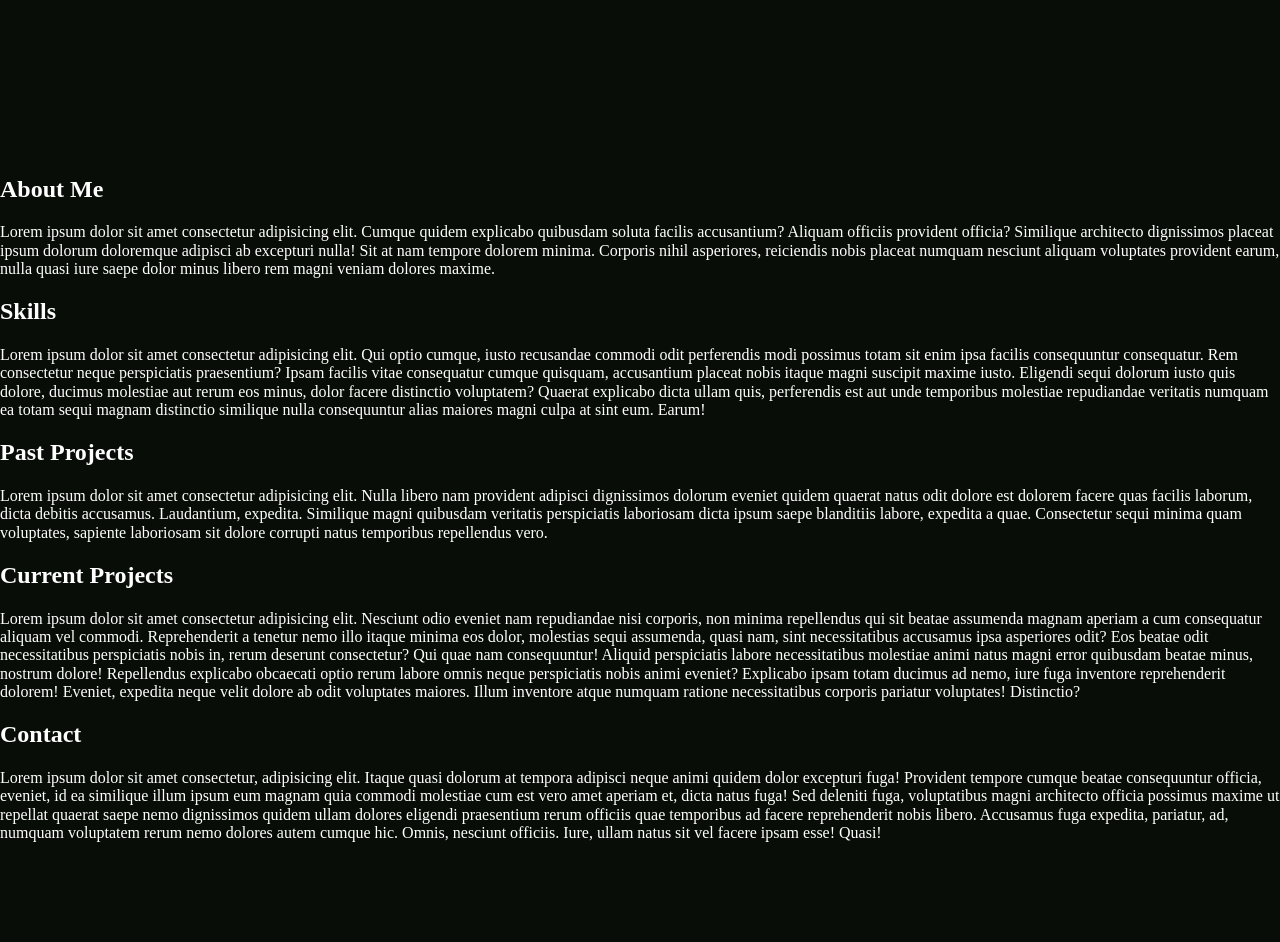
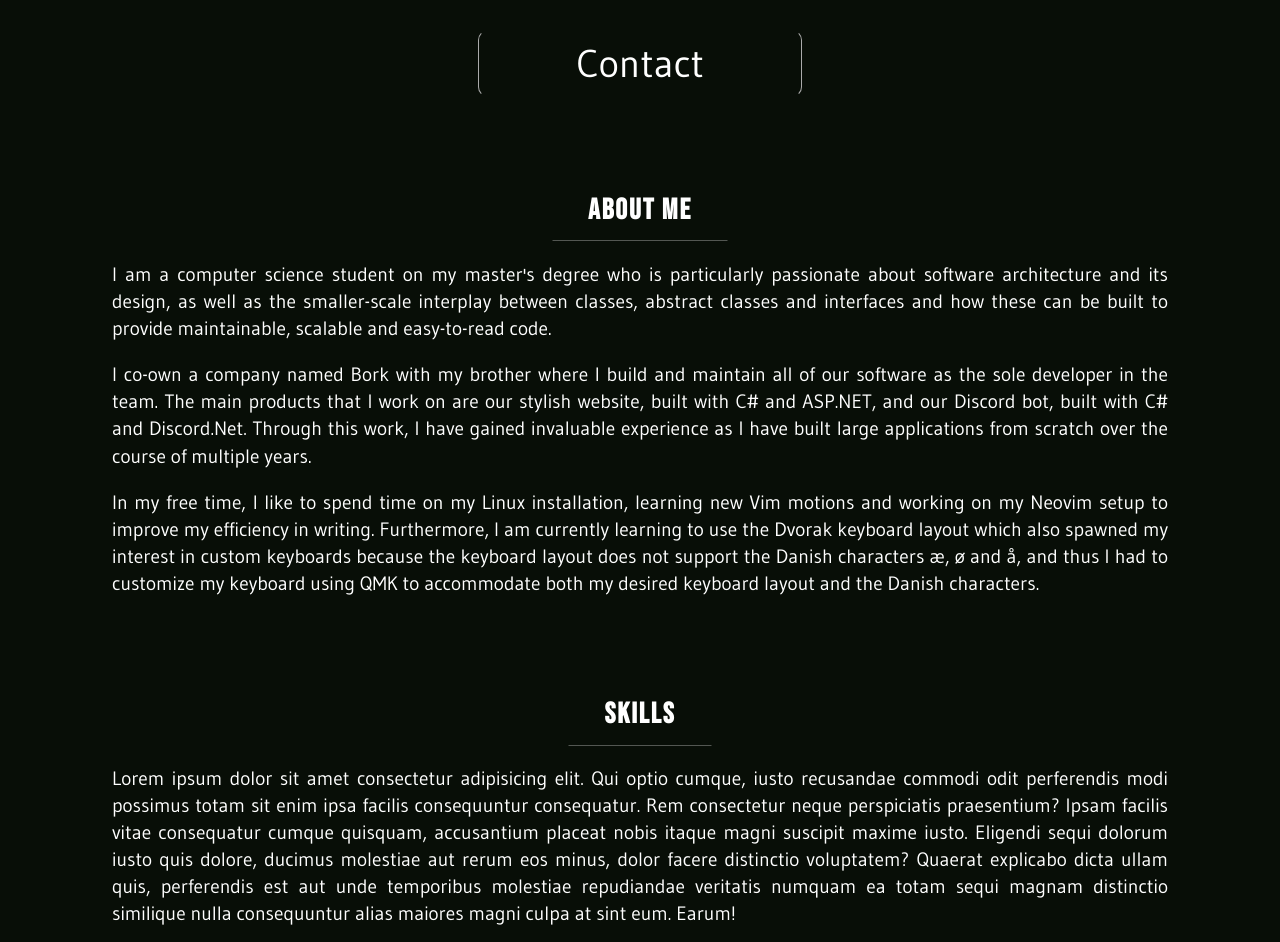
Before and after one commit to HyperTTPS/HyperTTPS.github.io, a website: page index.html in a window 1280 px wide. Shown: the part 694-1636 px from the top of the page. Before the commit the page ends 1552 px from the top, so only its background shows below. Drawn offline with Linux system fonts and the light colour scheme.

Commit message:
Changed fonts and added some content

```diff
--- a/index.html
+++ b/index.html
@@ -5,7 +5,7 @@
         <meta http-equiv="X-UA-Compatible" content="IE=edge">
         <meta name="viewport" content="width=device-width, initial-scale=1.0">
         <meta name="view-transition" content="same-origin" />
-    <title>HyperTTPS</title>
+        <title>Jonas Bork Jørgensen</title>
         <link rel="stylesheet" href="dist/css/main.css" />
         <link rel="stylesheet" href="dist/css/pages/index.css" />
     </head>
@@ -17,39 +17,36 @@
                 <ul id="hero-sections">
                     <li style="--animation-offset: 0"><a href="about-me.html">About Me</a></li>
                     <li style="--animation-offset: 1"><a href="#skills">Skills</a></li>
-                <li style="--animation-offset: 2"><a href="#past-projects">Past Projects</a></li>
-                <li style="--animation-offset: 3"><a href="#current-projects">Current Projects</a></li>
-                <li style="--animation-offset: 4"><a href="#contact">Contact</a></li>
+                    <li style="--animation-offset: 2"><a href="#projects">Projects</a></li>
+                    <li style="--animation-offset: 3"><a href="#contact">Contact</a></li>
                 </ul>
             </div>
         </div>
         <section id="about-me">
-        <h2>About Me</h1>
-        <p>Lorem ipsum dolor sit amet consectetur adipisicing elit. Cumque quidem explicabo quibusdam soluta facilis accusantium? Aliquam officiis provident officia? Similique architecto dignissimos placeat ipsum dolorum doloremque adipisci ab excepturi nulla!
-        Sit at nam tempore dolorem minima. Corporis nihil asperiores, reiciendis nobis placeat numquam nesciunt aliquam voluptates provident earum, nulla quasi iure saepe dolor minus libero rem magni veniam dolores maxime.</p>
+            <h2>About Me</h2>
+            <p>I am a computer science student on my master's degree who is particularly passionate about software architecture and its design, as well as the smaller-scale interplay between classes, abstract classes and interfaces and how these can be built to provide maintainable, scalable and easy-to-read code. </p>
+
+            <p>I co-own a company named Bork with my brother where I build and maintain all of our software as the sole developer in the team. The main products that I work on are our stylish website, built with C# and ASP.NET, and our Discord bot, built with C# and Discord.Net. Through this work, I have gained invaluable experience as I have built large applications from scratch over the course of multiple years.</p>
+
+            <p>In my free time, I like to spend time on my Linux installation, learning new Vim motions and working on my Neovim setup to improve my efficiency in writing. Furthermore, I am currently learning to use the Dvorak keyboard layout which also spawned my interest in custom keyboards because the keyboard layout does not support the Danish characters æ, ø and å, and thus I had to customize my keyboard using QMK to accommodate both my desired keyboard layout and the Danish characters.</p>
         </section>
         <section id="skills">
-        <h2>Skills</h1>
+            <h2>Skills</h2>
             <p>Lorem ipsum dolor sit amet consectetur adipisicing elit. Qui optio cumque, iusto recusandae commodi odit perferendis modi possimus totam sit enim ipsa facilis consequuntur consequatur. Rem consectetur neque perspiciatis praesentium?
                 Ipsam facilis vitae consequatur cumque quisquam, accusantium placeat nobis itaque magni suscipit maxime iusto. Eligendi sequi dolorum iusto quis dolore, ducimus molestiae aut rerum eos minus, dolor facere distinctio voluptatem?
                 Quaerat explicabo dicta ullam quis, perferendis est aut unde temporibus molestiae repudiandae veritatis numquam ea totam sequi magnam distinctio similique nulla consequuntur alias maiores magni culpa at sint eum. Earum!</p>
         </section>
-    <section id="past-projects">
-        <h2>Past Projects</h1>
-        <p>Lorem ipsum dolor sit amet consectetur adipisicing elit. Nulla libero nam provident adipisci dignissimos dolorum eveniet quidem quaerat natus odit dolore est dolorem facere quas facilis laborum, dicta debitis accusamus.
-        Laudantium, expedita. Similique magni quibusdam veritatis perspiciatis laboriosam dicta ipsum saepe blanditiis labore, expedita a quae. Consectetur sequi minima quam voluptates, sapiente laboriosam sit dolore corrupti natus temporibus repellendus vero.</p>
-    </section>
-    <section id="current-projects">
-        <h2>Current Projects</h1>
+        <section id="projects">
+            <h2>Projects</h2>
             <p>Lorem ipsum dolor sit amet consectetur adipisicing elit. Nesciunt odio eveniet nam repudiandae nisi corporis, non minima repellendus qui sit beatae assumenda magnam aperiam a cum consequatur aliquam vel commodi.
                 Reprehenderit a tenetur nemo illo itaque minima eos dolor, molestias sequi assumenda, quasi nam, sint necessitatibus accusamus ipsa asperiores odit? Eos beatae odit necessitatibus perspiciatis nobis in, rerum deserunt consectetur?
                 Qui quae nam consequuntur! Aliquid perspiciatis labore necessitatibus molestiae animi natus magni error quibusdam beatae minus, nostrum dolore! Repellendus explicabo obcaecati optio rerum labore omnis neque perspiciatis nobis animi eveniet?
                 Explicabo ipsam totam ducimus ad nemo, iure fuga inventore reprehenderit dolorem! Eveniet, expedita neque velit dolore ab odit voluptates maiores. Illum inventore atque numquam ratione necessitatibus corporis pariatur voluptates! Distinctio?</p>
         </section>
         <section id="contact">
-        <h2>Contact</h1>
+            <h2>Contact</h2>
             <p>Lorem ipsum dolor sit amet consectetur, adipisicing elit. Itaque quasi dolorum at tempora adipisci neque animi quidem dolor excepturi fuga! Provident tempore cumque beatae consequuntur officia, eveniet, id ea similique illum ipsum eum magnam quia commodi molestiae cum est vero amet aperiam et, dicta natus fuga! Sed deleniti fuga, voluptatibus magni architecto officia possimus maxime ut repellat quaerat saepe nemo dignissimos quidem ullam dolores eligendi praesentium rerum officiis quae temporibus ad facere reprehenderit nobis libero. Accusamus fuga expedita, pariatur, ad, numquam voluptatem rerum nemo dolores autem cumque hic. Omnis, nesciunt officiis. Iure, ullam natus sit vel facere ipsam esse! Quasi!</p>
         </section>
-    <script type="module" src="dist/js/animations.js"></script>
+        <script type="module" src="/dist/js/animations.js"></script>
     </body>
 </html>
--- a/src/scss/main.scss
+++ b/src/scss/main.scss
@@ -2,11 +2,39 @@
 @use "core/normalize";
 @use "core/variables" as v;
 
-body{
-    background-color: v.$primary-color;
-    color: v.$primary-text-color;
+@font-face {
+    font-family: "Gudea";
+    src: url("/fonts/Gudea-Regular.ttf");
 }
 
-h1{
-    text-align: center;
+@font-face {
+    font-family: "Bebas Neue";
+    src: url("/fonts/BebasNeue-Regular.ttf");
 }
+
+html, body{
+  background-color: v.$primary-color;
+  color: v.$primary-text-color;
+  font-family: "Gudea";
+  font-size: 1.1rem;
+}
+
+h1, h2 {
+  font-family: "Bebas Neue";
+  letter-spacing: 2px;
+}
+
+body {
+  width: min(60rem, 98%);
+  margin: auto;
+  line-height: 1.4;
+  text-align: justify;
+
+  > section {
+    margin-bottom: 5rem;
+  }
+}
+
+h1, h2{
+  text-align: center;
+}
--- a/src/scss/pages/index.scss
+++ b/src/scss/pages/index.scss
@@ -5,7 +5,7 @@
 
 #hero{
     $first-animation-duration: 1s;
-    $element-space: 50px;
+    $element-space: 75px;
     $element-space-half: math.div($element-space, 2);
 
     width: 100%;
@@ -100,6 +100,26 @@
     }
 }
 
+section {
+  h2 {
+    border: 1px solid #0000;
+    /* border-right-color: #aaa; */
+    border-bottom-color: rgba(255, 255, 255, 0.3);
+    transition: 250ms ease-in-out;
+
+    width: fit-content;
+    padding: 0.5rem 2rem;
+    margin: auto;
+  }
+
+  &:hover {
+    h2 {
+      /* border-right-color: v.$tertiary-color; */
+      border-bottom-color: v.$tertiary-color;
+    }
+  }
+}
+
 ::view-transition-old(headshot),
 ::view-transition-new(headshot),
 ::view-transition-old(name),
```
Also changed, not shown: dist/css/main.css, dist/css/pages/index.css, fonts/BebasNeue-Regular.ttf (added), fonts/Gudea-Regular.ttf (added). Lines whose indentation alone changed are shown as unchanged.
